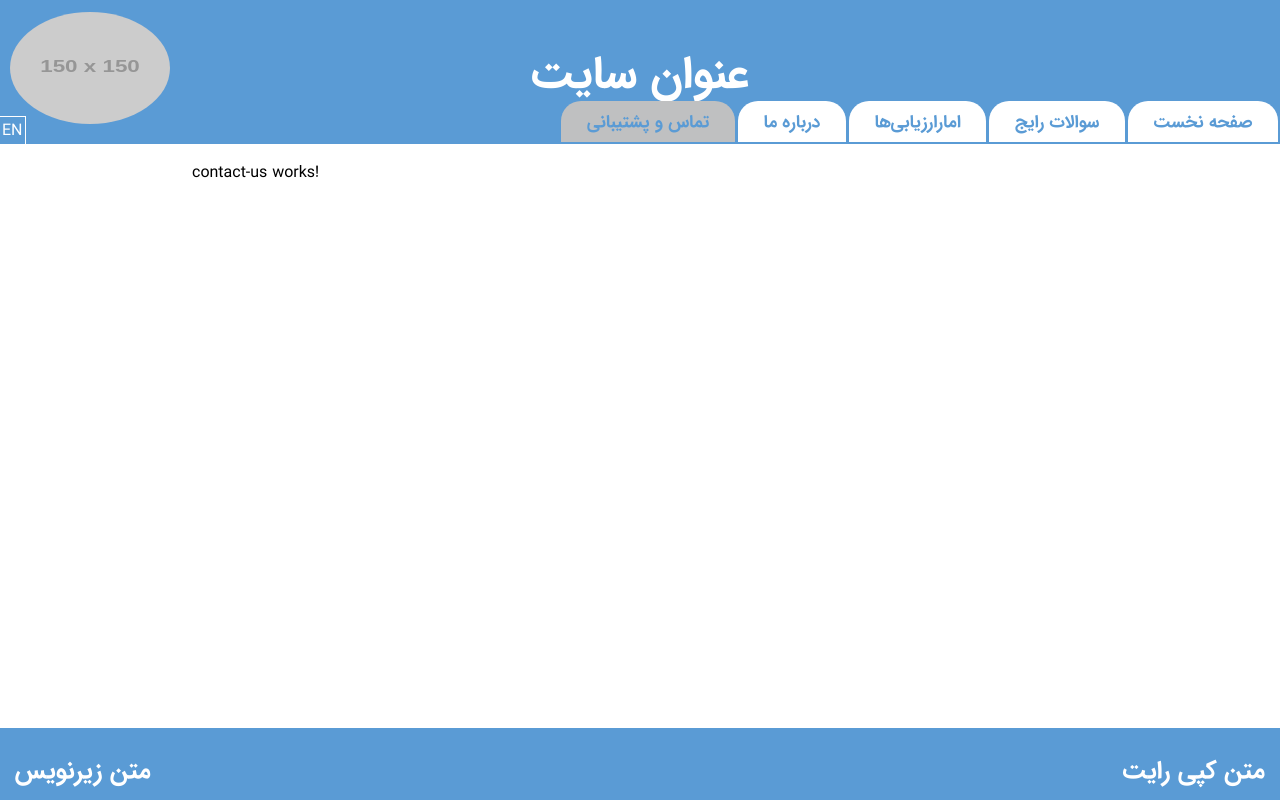
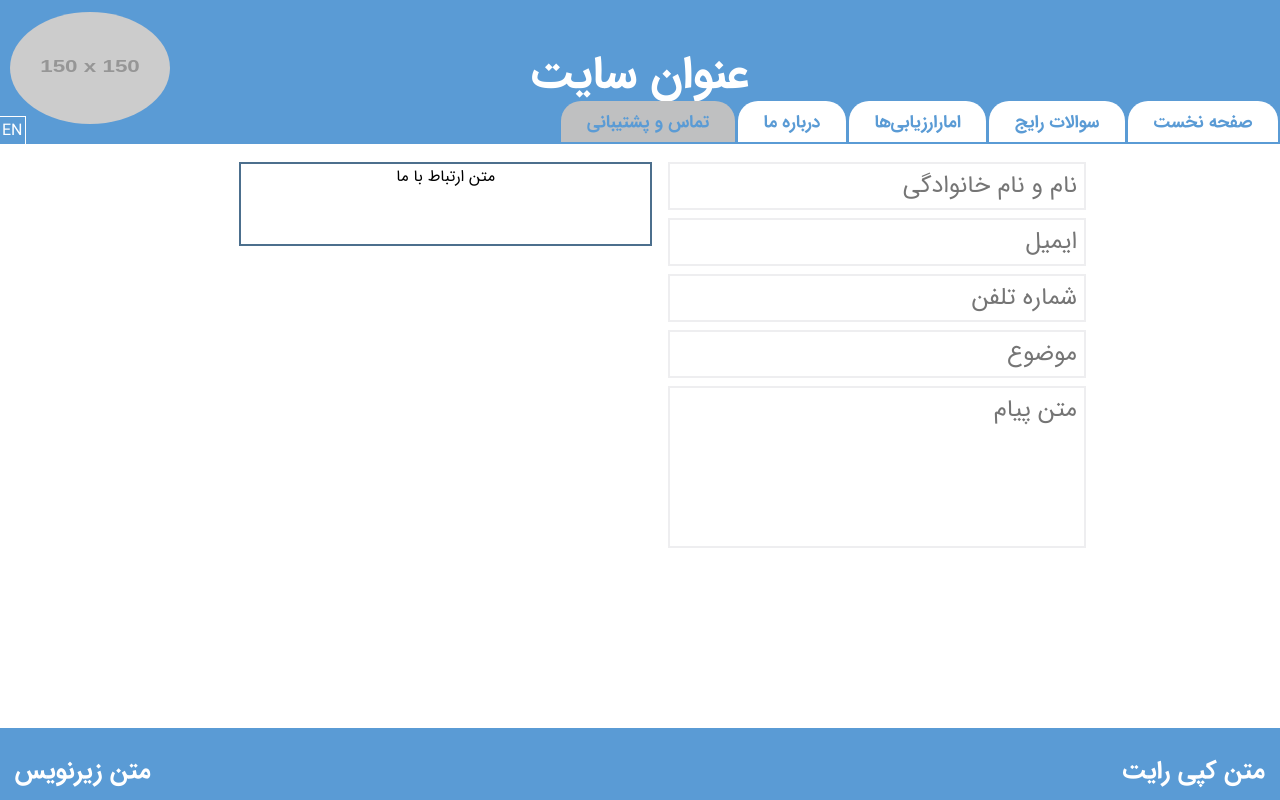
Before and after one commit to NavFar/SecurityTester-Front, an Angular app: page /contactus in a window 1280 px wide. Built offline with nearby package versions, Linux system fonts and the light colour scheme.

Commit message:
add basic contact us content

```diff
--- a/src/app/components/contact-us/contact-us.component.css
+++ b/src/app/components/contact-us/contact-us.component.css
@@ -0,0 +1,46 @@
+.dualBoxContainer{
+  width:100%;
+  direction:rtl;
+}
+.dualBox{
+  height: 100%;
+  min-height: 10vh;
+  margin: 2px 2px 2px 2px;
+}
+input[type="text"] , textarea{
+  margin-top: 1vh;
+  padding: 3px 7px 3px 7px;
+  direction: rtl;
+  width: 93%;
+  border: 2px solid #eeeef0;
+  font-size: 1.5em;
+  resize: none;
+  font-family: IRANSans !important;
+}
+.contactUs{
+  margin-top: 1vh;
+  width: 95%;
+  border: 2px solid #4c6f8d;
+  text-align: center;
+  vertical-align: middle;
+  min-height: 10vh;
+
+}
+/* /////////////////////////////////////////////////////////////////////// */
+@media only screen and (max-width: 780px) {
+.dualBoxContainer{
+  flex-direction: row;
+
+}
+.dualBox{
+  width: 96%;
+}
+}
+@media only screen and (min-width: 781px) {
+  .dualBoxContainer{
+    display: flex;
+  }
+  .dualBox{
+    width: 48%;
+  }
+}
--- a/src/app/components/contact-us/contact-us.component.html
+++ b/src/app/components/contact-us/contact-us.component.html
@@ -1,3 +1,13 @@
-<p>
-  contact-us works!
-</p>
+<div class="dualBoxContainer">
+  <div class="dualBox">
+    <div *ngFor="let field of contactUsFields">
+      <input *ngIf="field.type==='text'" [type]="field.type" [placeholder]="field.placeholder"/>
+      <textarea rows="4" *ngIf="field.type==='textarea'" [placeholder]="field.placeholder"></textarea>
+  </div>
+  </div>
+  <div class="dualBox">
+    <div class="contactUs">
+      {{contactUsText}}
+      </div>
+  </div>
+</div>
--- a/src/app/components/contact-us/contact-us.component.ts
+++ b/src/app/components/contact-us/contact-us.component.ts
@@ -6,8 +6,18 @@ import { Component, OnInit } from '@angular/core';
   styleUrls: ['./contact-us.component.css']
 })
 export class ContactUsComponent implements OnInit {
-
-  constructor() { }
+  contactUsFields:any[];
+  contactUsText:string;
+  constructor() {
+    this.contactUsText="متن ارتباط با ما"
+    this.contactUsFields=[
+      {name:"name",placeholder:"نام و نام خانوادگی",type:"text"},
+      {name:"email",placeholder:"ایمیل",type:"text"},
+      {name:"phone",placeholder:"شماره تلفن",type:"text"},
+      {name:"subject",placeholder:"موضوع",type:"text"},
+      {name:"text",placeholder:"متن پیام",type:"textarea"},
+    ];
+  }
 
   ngOnInit() {
   }
```
